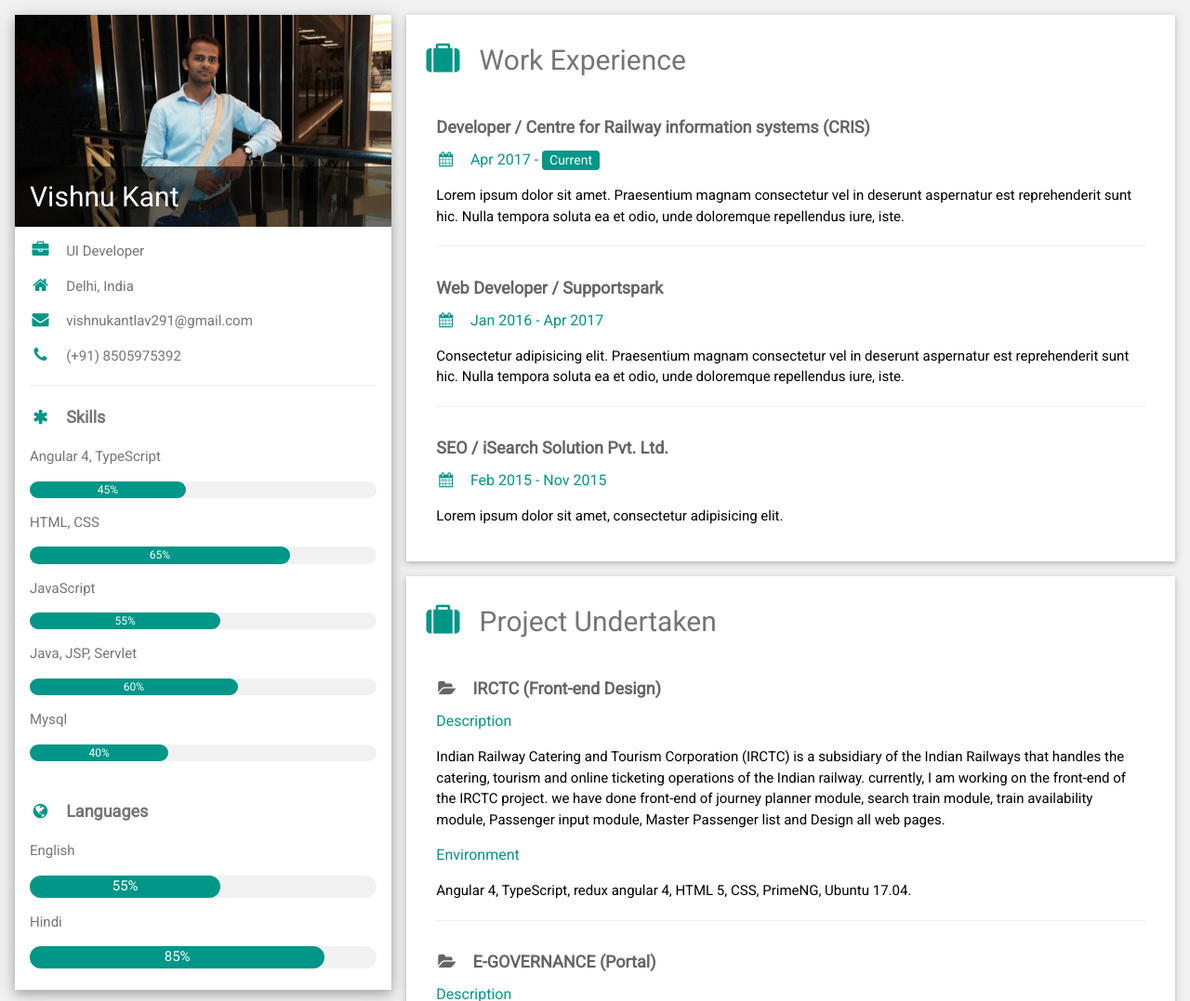
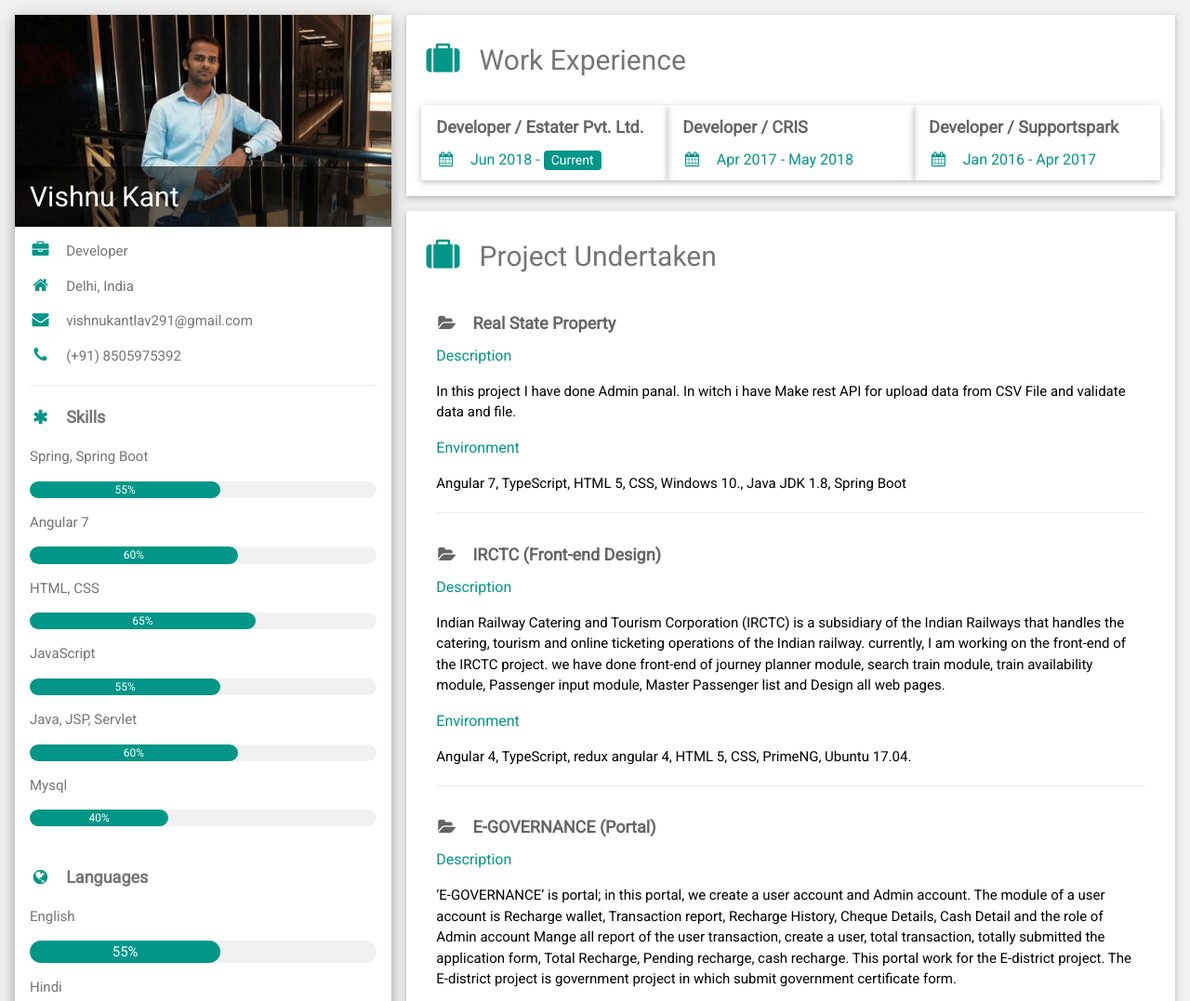
Before and after one commit to vishnu-85/resume, a plain HTML site: page index.html in a window 1280 px wide. Shown: the top 1077 px of the page at 93% size. Drawn offline with Linux system fonts and the light colour scheme.

Commit message:
update cv

```diff
--- a/index.html
+++ b/index.html
@@ -30,22 +30,24 @@ html,body,h1,h2,h3,h4,h5,h6 {font-family: "Roboto", sans-serif}
           </div>
         </div>
         <div class="w3-container">
-          <p><i class="fa fa-briefcase fa-fw w3-margin-right w3-large w3-text-teal"></i>UI Developer</p>
+          <p><i class="fa fa-briefcase fa-fw w3-margin-right w3-large w3-text-teal"></i>Developer</p>
           <p><i class="fa fa-home fa-fw w3-margin-right w3-large w3-text-teal"></i>Delhi, India</p>
           <p><i class="fa fa-envelope fa-fw w3-margin-right w3-large w3-text-teal"></i>vishnukantlav291@gmail.com</p>
           <p><i class="fa fa-phone fa-fw w3-margin-right w3-large w3-text-teal"></i>(+91) 8505975392</p>
           <hr>
         <!-- Skills -->
           <p class="w3-large"><b><i class="fa fa-asterisk fa-fw w3-margin-right w3-text-teal"></i>Skills</b></p>
-          <p>Angular 4, TypeScript</p>
+          <p>Spring, Spring Boot</p>
           <div class="w3-light-grey w3-round-xlarge w3-small">
-            <div class="w3-container w3-center w3-round-xlarge w3-teal" style="width:45%">45%</div>
+            <div class="w3-container w3-center w3-round-xlarge w3-teal" style="width:55%">55%</div>
+          </div>
+          <p>Angular 7</p>
+          <div class="w3-light-grey w3-round-xlarge w3-small">
+            <div class="w3-container w3-center w3-round-xlarge w3-teal" style="width:60%">60%</div>
           </div>
           <p>HTML, CSS</p>
           <div class="w3-light-grey w3-round-xlarge w3-small">
-            <div class="w3-container w3-center w3-round-xlarge w3-teal" style="width:75%">
-              <div class="w3-center w3-text-white">65%</div>
-            </div>
+            <div class="w3-container w3-center w3-round-xlarge w3-teal" style="width:65%">65%</div>
           </div>
           <p>JavaScript</p>
           <div class="w3-light-grey w3-round-xlarge w3-small">
@@ -67,7 +69,7 @@ html,body,h1,h2,h3,h4,h5,h6 {font-family: "Roboto", sans-serif}
           </div>
           <p>Hindi</p>
           <div class="w3-light-grey w3-round-xlarge">
-            <div class="w3-container w3-center w3-round-xlarge w3-teal" style="height:24px;width:85%">85%</div>
+            <div class="w3-container w3-center w3-round-xlarge w3-teal" style="height:24px;width:65%">65%</div>
           </div>
           <br>
         </div>
@@ -115,27 +117,39 @@ html,body,h1,h2,h3,h4,h5,h6 {font-family: "Roboto", sans-serif}
       <!-- Work Experience -->
       <div class="w3-container w3-card w3-white w3-margin-bottom">
         <h2 class="w3-text-grey w3-padding-16"><i class="fa fa-suitcase fa-fw w3-margin-right w3-xxlarge w3-text-teal"></i>Work Experience</h2>
-        <div class="w3-container">
-          <h5 class="w3-opacity"><b>Developer / Centre for Railway information systems (CRIS)</b></h5>
-          <h6 class="w3-text-teal"><i class="fa fa-calendar fa-fw w3-margin-right"></i>Apr 2017 - <span class="w3-tag w3-teal w3-round">Current</span></h6>
-          <p>Lorem ipsum dolor sit amet. Praesentium magnam consectetur vel in deserunt aspernatur est reprehenderit sunt hic. Nulla tempora soluta ea et odio, unde doloremque repellendus iure, iste.</p>
-          <hr>
+
+        <div class="w3-container w3-card w3-margin-bottom w3-third">
+          <h5 class="w3-opacity"><b>Developer / Estater Pvt. Ltd.</b></h5>
+          <h6 class="w3-text-teal"><i class="fa fa-calendar fa-fw w3-margin-right"></i>Jun 2018 - <span class="w3-tag w3-teal w3-round">Current</span></h6>
         </div>
-        <div class="w3-container">
-          <h5 class="w3-opacity"><b>Web Developer / Supportspark</b></h5>
+
+        <div class="w3-container w3-card w3-margin-bottom w3-third">
+          <h5 class="w3-opacity"><b>Developer / CRIS </b></h5>
+          <h6 class="w3-text-teal"><i class="fa fa-calendar fa-fw w3-margin-right"></i>Apr 2017 - May 2018 </h6>
+        </div>
+
+        <div class="w3-container w3-card w3-margin-bottom w3-third">
+          <h5 class="w3-opacity"><b>Developer / Supportspark</b></h5>
           <h6 class="w3-text-teal"><i class="fa fa-calendar fa-fw w3-margin-right"></i>Jan 2016 - Apr 2017</h6>
-          <p>Consectetur adipisicing elit. Praesentium magnam consectetur vel in deserunt aspernatur est reprehenderit sunt hic. Nulla tempora soluta ea et odio, unde doloremque repellendus iure, iste.</p>
-          <hr>
         </div>
-        <div class="w3-container">
+        <!-- <div class="w3-container w3-card w3-margin-bottom w3-third">
           <h5 class="w3-opacity"><b>SEO / iSearch Solution Pvt. Ltd.</b></h5>
           <h6 class="w3-text-teal"><i class="fa fa-calendar fa-fw w3-margin-right"></i>Feb 2015 - Nov 2015</h6>
-          <p>Lorem ipsum dolor sit amet, consectetur adipisicing elit. </p><br>
-        </div>
+        </div> -->
       </div>
     <!-- Project Undertaken -->
       <div class="w3-container w3-card w3-white w3-margin-bottom">
         <h2 class="w3-text-grey w3-padding-16"><i class="fa fa-suitcase fa-fw w3-margin-right w3-xxlarge w3-text-teal"></i>Project Undertaken</h2>
+
+        <div class="w3-container">
+          <h5 class="w3-opacity"><i class="fa fa-folder-open fa-fw w3-margin-right"></i><b>Real State Property </b></h5>
+          <h6  class="w3-text-teal">Description</h6>
+          <p>In this project I have done Admin panal. In witch i have Make rest API for upload data from CSV File and validate data and file. </p>
+          <h6  class="w3-text-teal">Environment</h6>
+          <p>Angular 7, TypeScript, HTML 5, CSS, Windows 10., Java JDK 1.8,  Spring Boot</p>
+          <hr>
+        </div>
+
         <div class="w3-container">
           <h5 class="w3-opacity"><i class="fa fa-folder-open fa-fw w3-margin-right"></i><b>IRCTC (Front-end Design)</b></h5>
           <h6  class="w3-text-teal">Description</h6>
```
